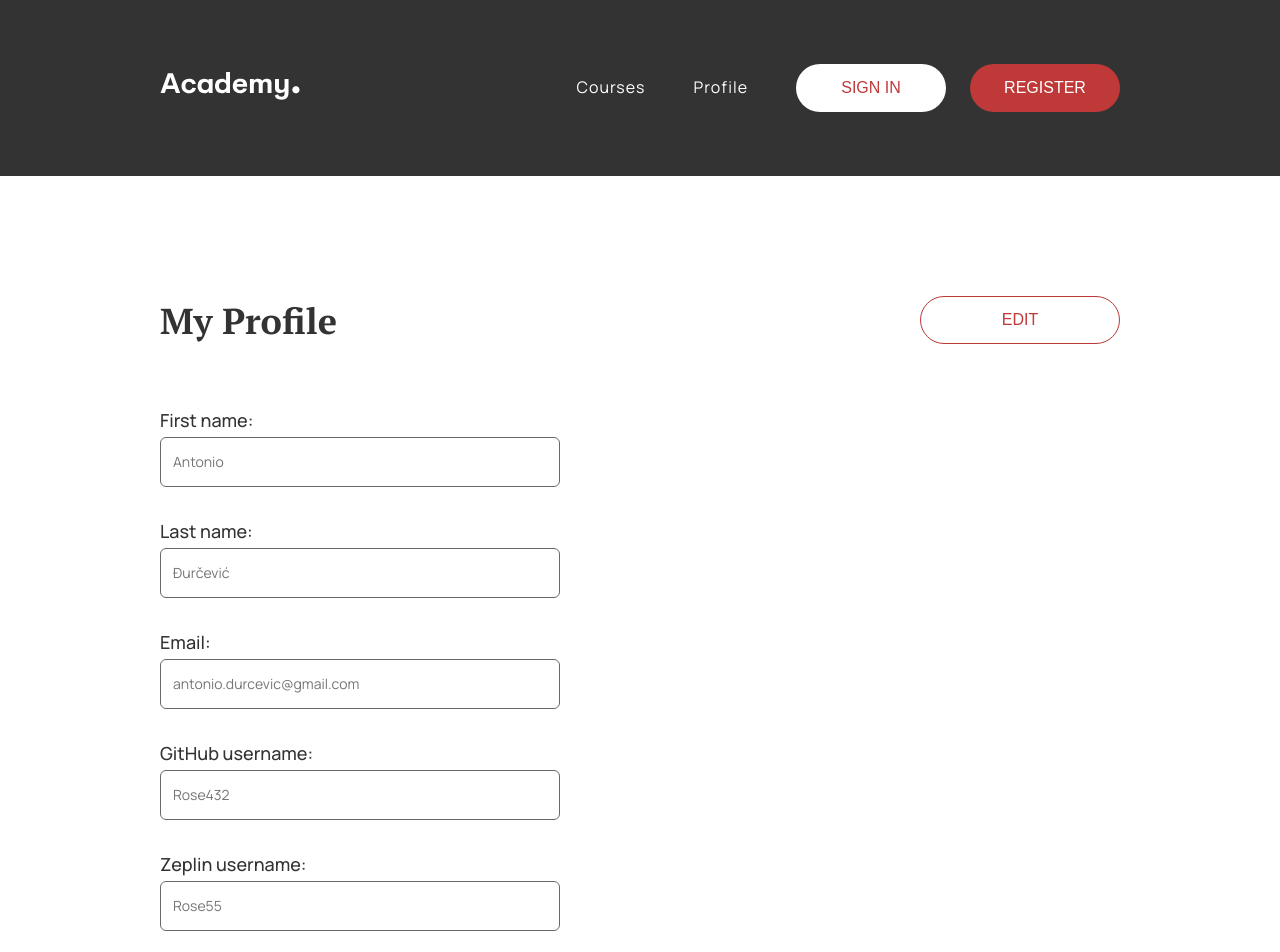
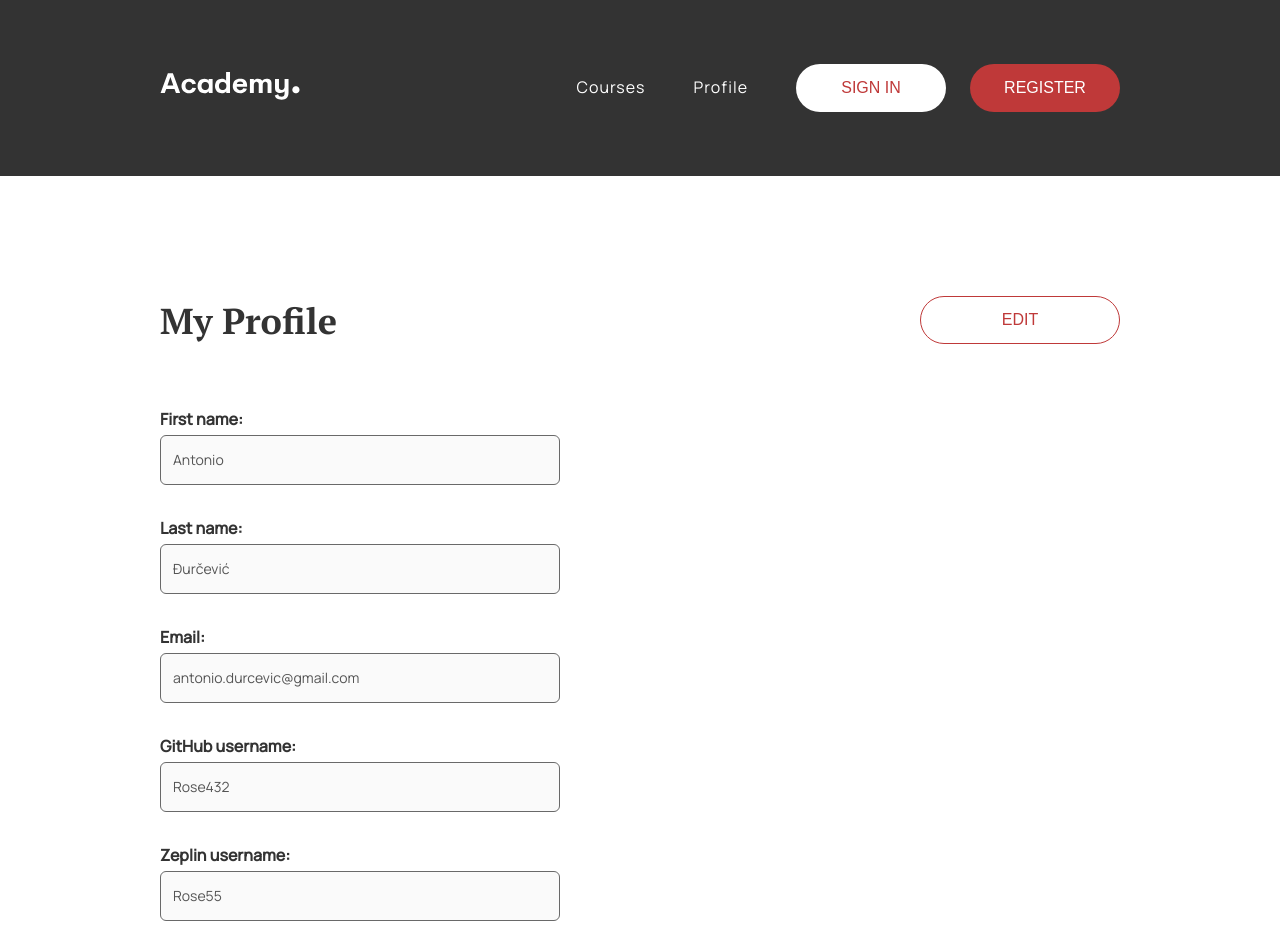
Before and after one commit to adurcevic/Speck-project, a React (Create React App) app: page /profile in a window 1280 px wide. Shown: the top 952 px of the page. Built offline with nearby package versions, Linux system fonts and the light colour scheme.

Commit message:
Added disabled form state

```diff
--- a/src/pages/Profile/Profile.js
+++ b/src/pages/Profile/Profile.js
@@ -11,16 +11,17 @@ import {
   Option,
   ErrorMessage,
   Label,
+  Fieldset,
 } from "../../lib/style/generalStyles";
 import { Formik } from "formik";
 import * as Yup from "yup";
 import { Button } from "../../lib/style/generalStyles";
 
 const Profile = () => {
-  const [open, setOpen] = useState(false);
+  const [active, setActive] = useState(false);
 
   const handleClick = () => {
-    open ? setOpen(false) : setOpen(true);
+    active ? setActive(false) : setActive(true);
   };
 
   return (
@@ -30,19 +31,19 @@ const Profile = () => {
         title={"My Profile"}
         isMainTitle={true}
         action={handleClick}
-        buttonText={!open ? "Edit" : "Cancel"}
+        buttonText={!active ? "Edit" : "Cancel"}
       >
         <Grid>
+          <Fieldset disabled={!active ? true : false}>
             <Formik
+              enableReinitialize={true}
               initialValues={{
-              firstName: "",
-              lastName: "",
-              email: "",
-
-              githubUsername: "",
-              zeplinUsername: "",
-              activeFacultyYear: "",
-              isAdmin: false,
+                firstName: "Antonio",
+                lastName: "Đurčević",
+                email: "antonio.durcevic@gmail.com",
+                githubUsername: "Rose432",
+                zeplinUsername: "Rose55",
+                activeFacultyYear: "2",
               }}
               validationSchema={Yup.object({
                 firstName: Yup.string().required("First name is required"),
@@ -73,30 +74,29 @@ const Profile = () => {
                     githubUsername: "",
                     zeplinUsername: "",
                     activeFacultyYear: "",
-                  isAdmin: false,
                   });
                 }, 1000);
               }}
             >
               {(formik) => (
-              <Form>
+                <Form isCentered>
                   <FormRow>
                     <Label htmlFor="firstName">First name:</Label>
                     <Field
                       type="text"
                       name="firstName"
-                    placeholder="Antonio"
+                      placeholder="First name..."
                       disabled={formik.isSubmitting}
                     />
                     <ErrorMessage component={"div"} name="firstName" />
                   </FormRow>
                   <FormRow>
                     <Label htmlFor="lastName">Last name:</Label>
-
                     <Field
                       type="text"
                       name="lastName"
-                    placeholder="Đurčević"
+                      placeholder="Last name..."
+                      value="Đurčević"
                       disabled={formik.isSubmitting}
                     />
                     <ErrorMessage component={"div"} name="lastName" />
@@ -106,27 +106,30 @@ const Profile = () => {
                     <Field
                       type="email"
                       name="email"
-                    placeholder="antonio.durcevic@gmail.com"
+                      placeholder="Email..."
+                      value="antonio.durcevic@gmail.com"
                       disabled={formik.isSubmitting}
                     />
                     <ErrorMessage component={"div"} name="email" />
                   </FormRow>
                   <FormRow>
-                  <Label htmlFor="gitHubUsernam">GitHub username:</Label>
+                    <Label htmlFor="gitHubUsername">GitHub username:</Label>
                     <Field
                       type="text"
-                    name="gitHubUsername"
-                    placeholder="Rose432"
+                      name="githubUsername"
+                      placeholder="GitHub Username..."
+                      value="Rose432"
                       disabled={formik.isSubmitting}
                     />
                     <ErrorMessage component={"div"} name="gitHubUsername" />
                   </FormRow>
                   <FormRow>
-                  <Label htmlFor="zeplinUsernam">Zeplin username:</Label>
+                    <Label htmlFor="zeplinUsername">Zeplin username:</Label>
                     <Field
                       type="text"
                       name="zeplinUsername"
-                    placeholder="Rose55"
+                      placeholder="Zeplin username..."
+                      value="Rose55"
                       disabled={formik.isSubmitting}
                     />
                     <ErrorMessage component={"div"} name="zeplinUsername" />
@@ -141,7 +144,7 @@ const Profile = () => {
                       {...formik.getFieldProps("activeFacultyYear")}
                     >
                       <Option value="" hidden>
-                      2nd faculty year
+                        Choose an Active faculty year
                       </Option>
                       <Option value="0">Not a student</Option>
                       <Option value="1">1st faculty year</Option>
@@ -152,9 +155,15 @@ const Profile = () => {
                     </Select>
                     <ErrorMessage component={"div"} name="activeFacultyYear" />
                   </FormRow>
+                  <FormRow>
+                    <Button isOutline disabled={formik.isSubmitting}>
+                      {formik.isSubmitting ? "Processing..." : "Update"}
+                    </Button>
+                  </FormRow>
                 </Form>
               )}
             </Formik>
+          </Fieldset>
         </Grid>
       </Section>
     </>
```
Also changed, not shown: src/lib/style/generalStyles.js. Lines whose indentation alone changed are shown as unchanged.
